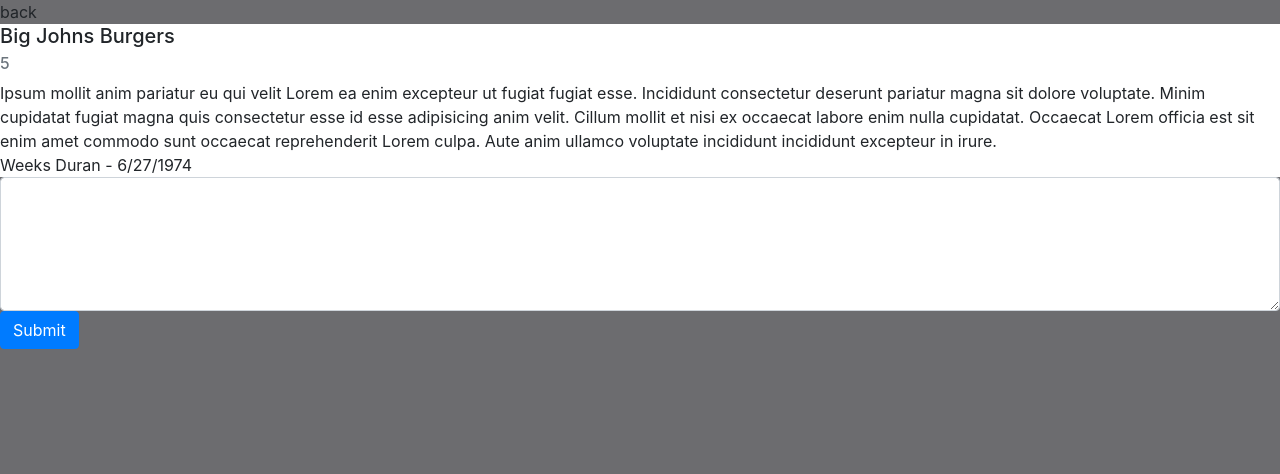
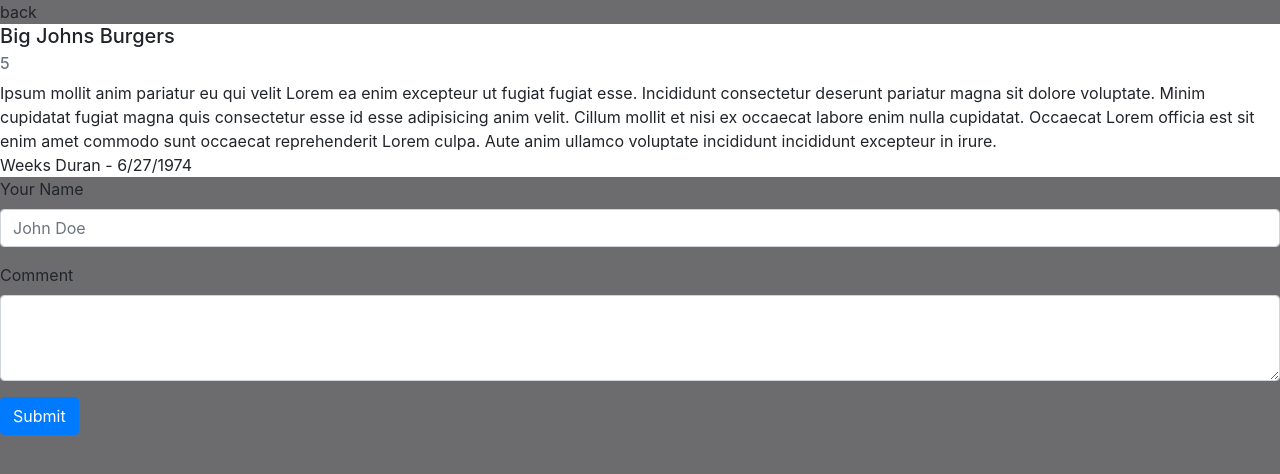
Before and after one commit to garylamountain/reviewtrackers_challenge, a React (Create React App) app: page / in a window 1280 px wide. Both pictures are taken after a click on the element 248 px from the left and 119 px from the top of the page. Shown: the top 474 px of the page. Built offline with nearby package versions, Linux system fonts and the light colour scheme.

Commit message:
can submit comments which are updated in the state

```diff
--- a/src/App.js
+++ b/src/App.js
@@ -1,6 +1,4 @@
 import React from 'react';
-import logo from './logo.svg';
-import './App.css';
 import ReviewContainer from './containers/ReviewContainer';
 import SelectedReview from './components/SelectedReview';
 import json from './reviews.json';
@@ -14,18 +12,39 @@ class App extends React.Component {
   }
 
   componentDidMount(){
-    this.setState({reviews: json})
+    //resReviews is an array of the initial reviews with
+    //an added attribute to store a reply to the review
+    let resReviews = json.map(obj => ({ ...obj, response: '' }));
+    this.setState({reviews: resReviews});
   }
 
   handleSelection = review => {
     this.setState({
       selectedReview: review,
       display: true
+    });
+  }
+
+  exitDisplay = () => {
+    this.setState({display: false});
+  }
+
+  submitResponse = response => {
+    this.setState(prevState => {
+      let selectedReview = Object.assign({}, prevState.selectedReview);
+      selectedReview.response = response;
+      let reviews = this.state.reviews;
+      reviews.find(rev => {
+        if(rev.id === selectedReview.id){
+          return rev.response = response;
+        }
+      })
+      return { selectedReview, reviews };
     })
   }
 
-  exitDisplay = () => {
-    this.setState({display: false})
+  componentDidUpdate(){
+    console.log(this.state)
   }
 
   render() {
@@ -33,7 +52,7 @@ class App extends React.Component {
       <div className="app">
         {!this.state.display ?
         <ReviewContainer reviews={this.state.reviews} handleSelection={this.handleSelection}/> :
-        <SelectedReview review={this.state.selectedReview} comment={"no comment"} exitDisplay={this.exitDisplay}/>
+        <SelectedReview review={this.state.selectedReview} response={this.state.selectedReview.response} exitDisplay={this.exitDisplay} submitResponse={this.submitResponse}/>
         }
       </div>
     );
--- a/src/components/Comment.js
+++ b/src/components/Comment.js
@@ -4,7 +4,7 @@ import React from 'react';
 const Comment = (props) => {
   return (
     <div>
-        {props.comment}
+        {props.response}
     </div>
   )
 }
--- a/src/components/CommentForm.js
+++ b/src/components/CommentForm.js
@@ -1,13 +1,37 @@
 import React from 'react';
 
+class CommentForm extends React.Component {
 
-const CommentForm = (props) => {
-  return (
-    <div>
-        <textarea className="form-control" rows="5" id="comment"></textarea>
-        <button type="button" class="btn btn-primary" onClick={props.submitComment}>Submit</button>
-    </div>
-  )
+    constructor(props){
+        super(props)
+        this.state = {
+            response: this.props.comment
+        }
+      }
+
+    handleChange = event => {
+        this.setState({
+            response: event.target.value
+        })
+    }
+
+    render() {
+        return (
+            <div>
+                <form>
+                <div class="form-group">
+                    <label for="exampleFormControlInput1">Your Name</label>
+                    <input type="text" class="form-control" id="exampleFormControlInput1" placeholder="John Doe"/>
+                </div>
+                <div class="form-group">
+                    <label for="exampleFormControlTextarea1">Comment</label>
+                    <textarea class="form-control" id="exampleFormControlTextarea1" rows="3" value={this.state.response} onChange={this.handleChange}></textarea>
+                </div>
+                <button type="button" className="btn btn-primary" onClick={()=>this.props.submitResponse(this.state.response)}>Submit</button>
+                </form>
+            </div>
+        )
+    }
 }
 
 export default CommentForm;
--- a/src/components/SelectedReview.js
+++ b/src/components/SelectedReview.js
@@ -9,6 +9,7 @@ const Review = (props) => {
   var month = date.getMonth() + 1;
   var day = date.getDate();
   var year = date.getFullYear();
+  console.log("props.response", props.response)
   return (
     <div>
         <div style={{cursor: "pointer"}} onClick={props.exitDisplay}>back</div>
@@ -18,10 +19,11 @@ const Review = (props) => {
                 <p className="card-text">{props.review.content}</p>
                 {props.review.author} - {month}/{day}/{year}
         </div>
-        {props.comment === "no comment" ?
-        <CommentForm />
+        {props.response ?
+        <Comment response={props.response}/>
         :
-        <Comment comment={props.comment}/>}
+        <CommentForm submitResponse={props.submitResponse}/>
+        }
     </div>
   )
 }
```
